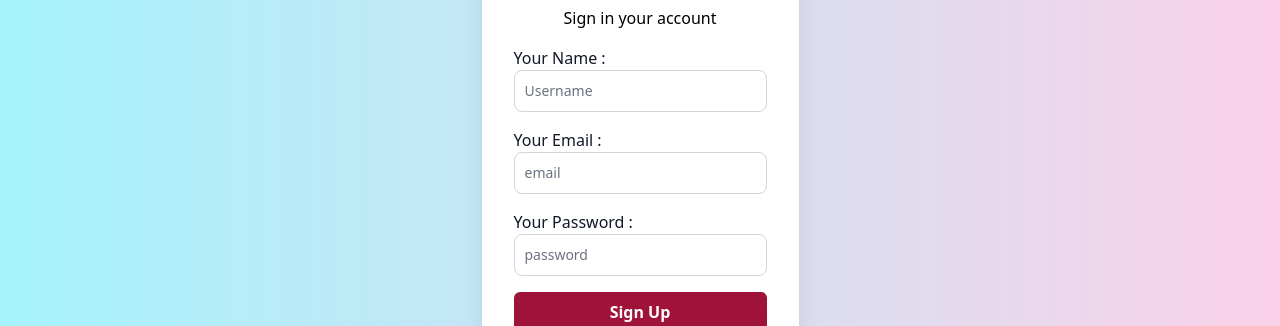
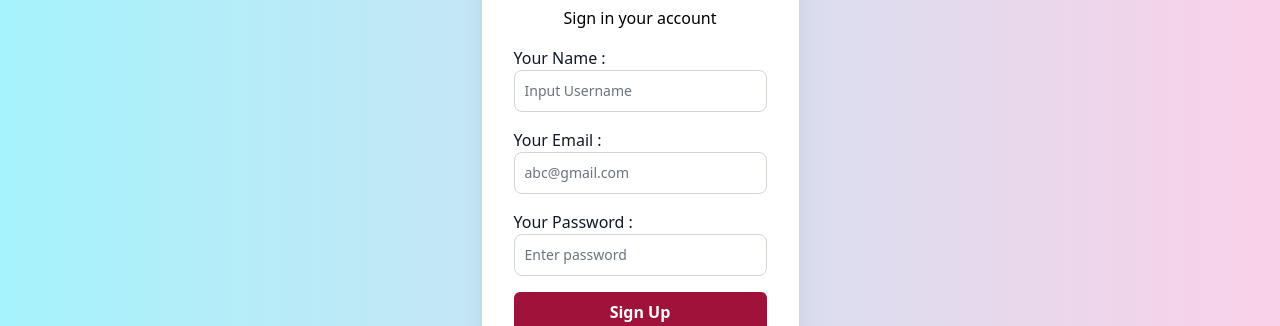
Before and after one commit to raghib01/Blog-project, a React (Vite) app in the folder Blog_frontend/: page /sign-up in a window 1280 px wide. Shown: the part 309-635 px from the top of the page. Built offline with nearby package versions, Linux system fonts and the light colour scheme.

Commit message:
signup successfully for client site

```diff
--- a/Blog_frontend/src/Pages/SignUp.jsx
+++ b/Blog_frontend/src/Pages/SignUp.jsx
@@ -1,17 +1,24 @@
 import React, { useState } from 'react'
 import Logo from '../assets/Logo.png'
 import {Link} from 'react-router-dom'
-import {Label, TextInput} from 'flowbite-react'
+import { Label, TextInput } from 'flowbite-react'
 
 export const SignUp = () => {
   const [formData, setFormData] = useState({});
+  //handing error for clients
+
   const handleChange = (e) => {
     setFormData({ ...formData, [e.target.id]: e.target.value });
   }
 
   const handleSubmit = async (e) => {
     e.preventDefault();
+    // if(!formData.username || !formData.email || !formData.password)
+    // {
+    //   return setErrorMessage('Please Fill out all fields');
+    // }
     try {
+      // setErrorMessage(null);
       const res = await fetch('/api/auth/signup', {
         method: 'POST',
         headers: {
@@ -20,8 +27,10 @@ export const SignUp = () => {
         body: JSON.stringify(formData),
       })
       const data = await res.json();
+      console.log(data)
+
     } catch (error) {
-
+      // setErrorMessage('Error signing up. Please try again later');
     }
   }
   return (
@@ -40,8 +49,8 @@ export const SignUp = () => {
             />
             <TextInput
               type='text'
-              placeholder='Username'
-              id='Username'
+              placeholder='Input Username'
+              id='username'
               onChange={handleChange}
               />
           </div>
@@ -52,7 +61,7 @@ export const SignUp = () => {
             />
             <TextInput
               type='text'
-              placeholder='email'
+              placeholder='abc@gmail.com'
               id='email'
               onChange={handleChange}
               />
@@ -64,7 +73,7 @@ export const SignUp = () => {
             />
             <TextInput
               type='password'
-              placeholder='password'
+              placeholder='Enter password'
               id='password'
               onChange={handleChange}
               />
@@ -73,6 +82,7 @@ export const SignUp = () => {
             Sign Up
           </button>
         </form>
+
         <div className='pt-4 flex gap-2 text-sm mt-1'>
           <span>Have an Account ? </span>
           <Link to='/sign-in' className='text-blue-600 hover:text-red-900'>
--- a/Blog_frontend/vite.config.js
+++ b/Blog_frontend/vite.config.js
@@ -7,6 +7,7 @@ export default defineConfig({
     proxy: {
       "/api": {
         target: "http://localhost:3000",
+        changeOrigin: true,
         secure: false,
       },
     },
```
